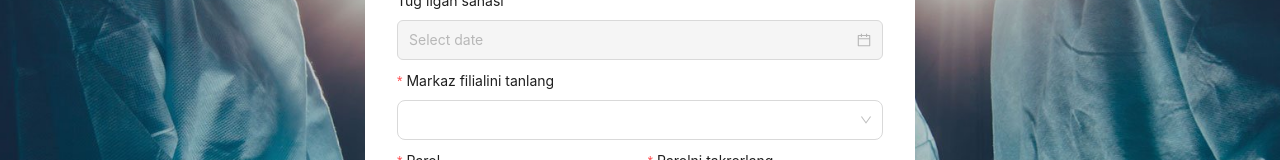
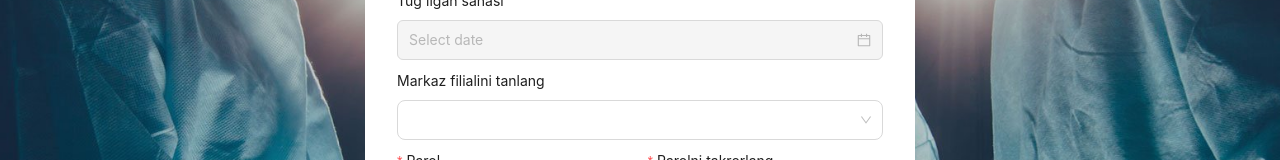
Before and after one commit to shoqosimm/imedic-edu, a React (Vite) app: page /register in a window 1280 px wide. Shown: the part 448-608 px from the top of the page. Built offline with nearby package versions, Linux system fonts and the light colour scheme; no server answers.

Commit message:
Fix register

```diff
--- a/src/components/Register/index.jsx
+++ b/src/components/Register/index.jsx
@@ -187,14 +187,7 @@ const Register = () => {
               <DatePicker disabled />
             </Form.Item>
             <Form.Item  name="branch_id" label="Markaz filialini tanlang"
-              rules={[
-                {
-                  required: true,
-                  message: "Filialni tanlang",
-                  whitespace: true,
-                },
 
-              ]}
             >
                 <Select
                   size="large"
```
